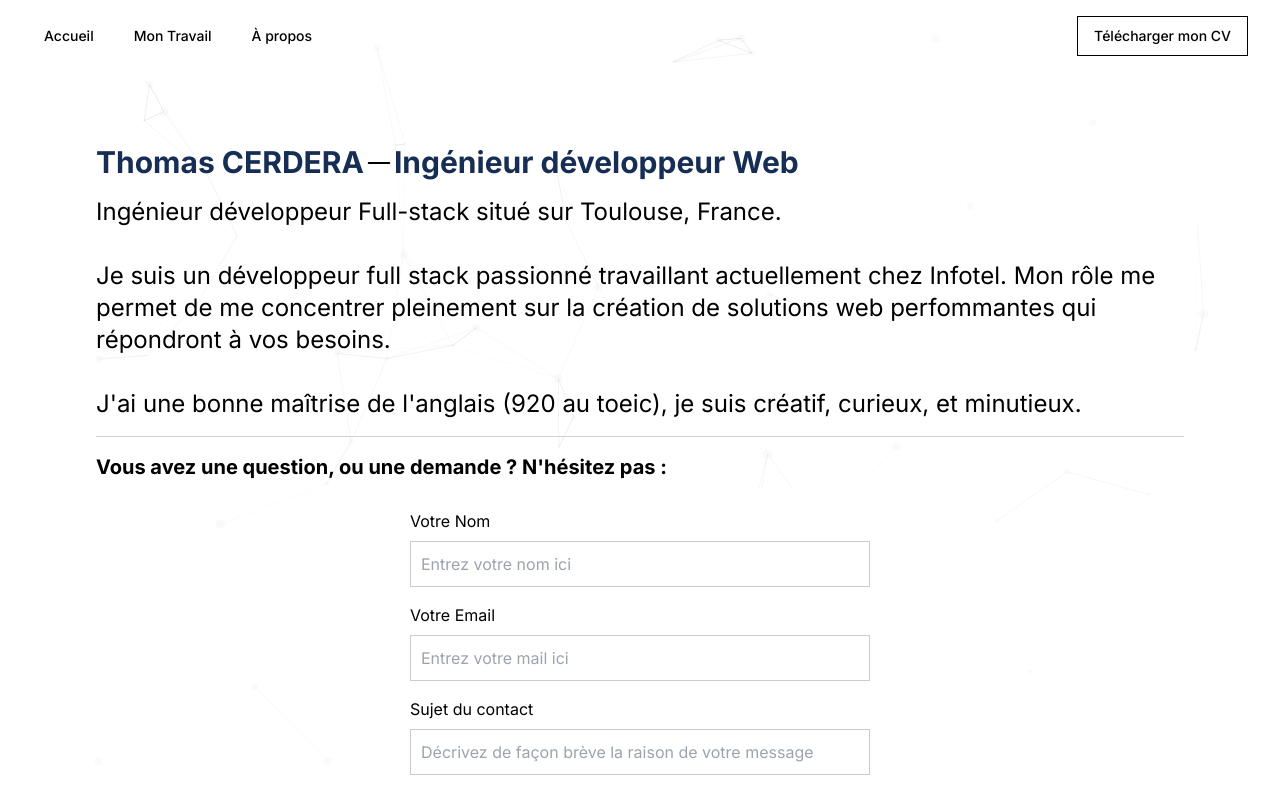
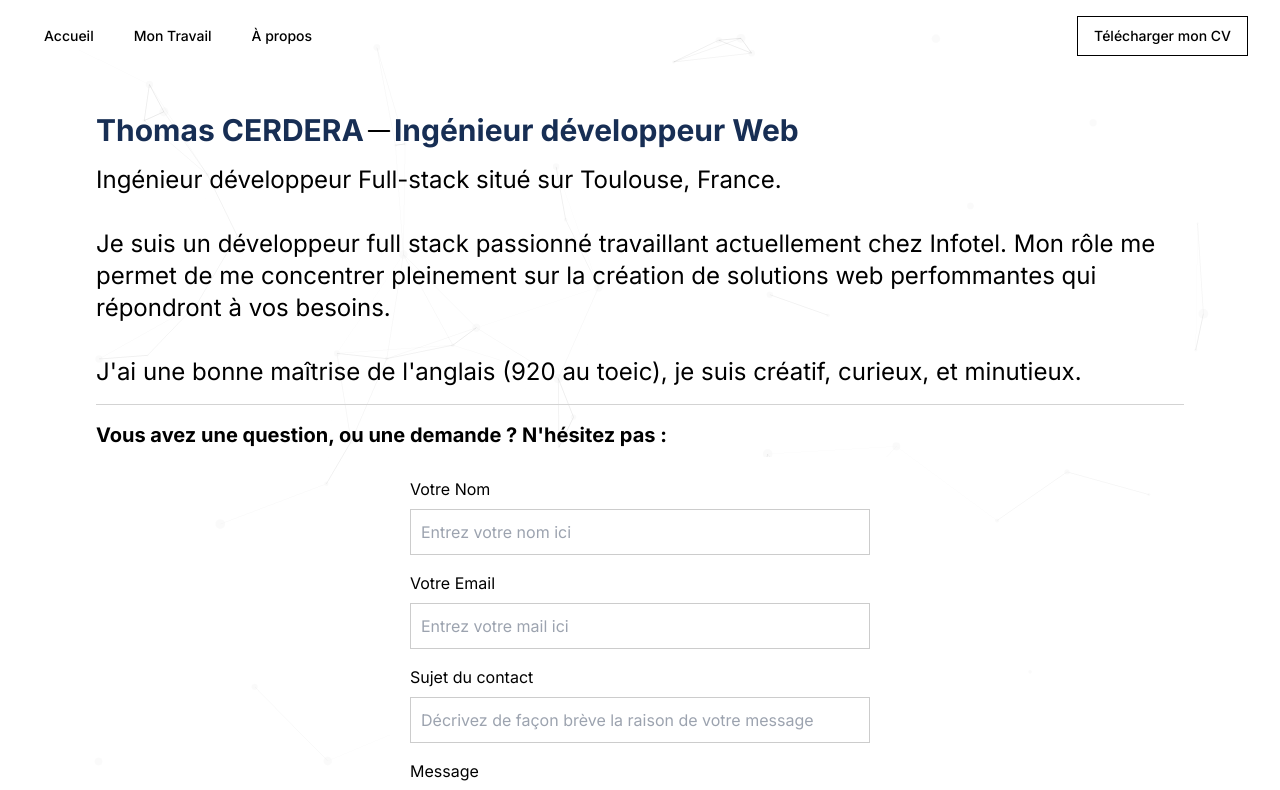
Before and after one commit to ThomasC317/websiteV2, a Next.js app: page /about in a window 1280 px wide. Shown: the top 790 px of the page. Built offline with nearby package versions, Linux system fonts and the light colour scheme.

Commit message:
fix build bugs on pipeline + clean of console.log

```diff
--- a/app/about/page.tsx
+++ b/app/about/page.tsx
@@ -12,7 +12,7 @@ const About = () => {
         <Navbar />
         <div className="flex-grow" style={{ position: "relative"}}>
             <ParticleBackground />
-            <main className="w-full bg-transparent bg-opacity-80 mx-auto rounded-lg px-24 py-12 mt-24 relative z-10">
+            <main className="w-full bg-transparent bg-opacity-80 mx-auto rounded-lg px-24 py-12 mt-16 relative z-10">
                 <div className="mb-4 flex flex-col">
                     <h1 className="text-3xl font-bold mb-4 text-azure-radiance-950 flex">
                         Thomas CERDERA <Trema/> Ingénieur développeur Web
--- a/app/work/page.tsx
+++ b/app/work/page.tsx
@@ -187,7 +187,7 @@ const uniqueCompanyNames = [...new Set(companyNames)];
 const date = new Date();
 
 const [selectedCompany, setSelectedCompany] = useState('All');
-const [expandedIndices, setExpandedIndices] = useState([]);
+const [expandedIndices, setExpandedIndices] = useState<number[]>([]);
 
 
 const handleCompanyChange = (e) => {
@@ -195,7 +195,7 @@ const handleCompanyChange = (e) => {
   e.preventDefault();
 };
 
-const handleToggle = (index) => {
+const handleToggle = (index:number) => {
   setExpandedIndices(prev => {
       if (prev.includes(index)) {
           // Remove index from expandedIndices
--- a/components/component/animatedButton.tsx
+++ b/components/component/animatedButton.tsx
@@ -10,7 +10,7 @@ interface AnimatedButtonProps {
   changeText: React.ReactElement | string;
   isDisabled?: boolean;
   clickStatus:boolean
-  buttonType:"button" | "submit" | "reset" | "undefined";
+  buttonType: "button" | "submit" | "reset" | undefined;
 }
 
 export const AnimatedButton: React.FC<
@@ -28,7 +28,6 @@ AnimatedButtonProps
 
   useEffect(() => {
     setIsClicked(clickStatus);
-    console.log("envoyé")
   },[clickStatus])
 
   useEffect(() => {
```
